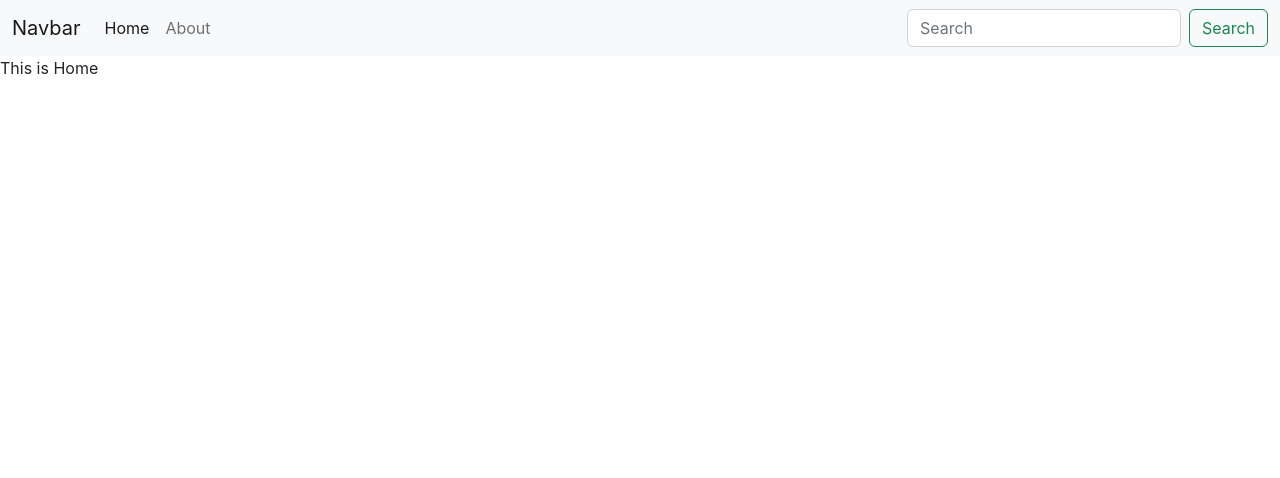
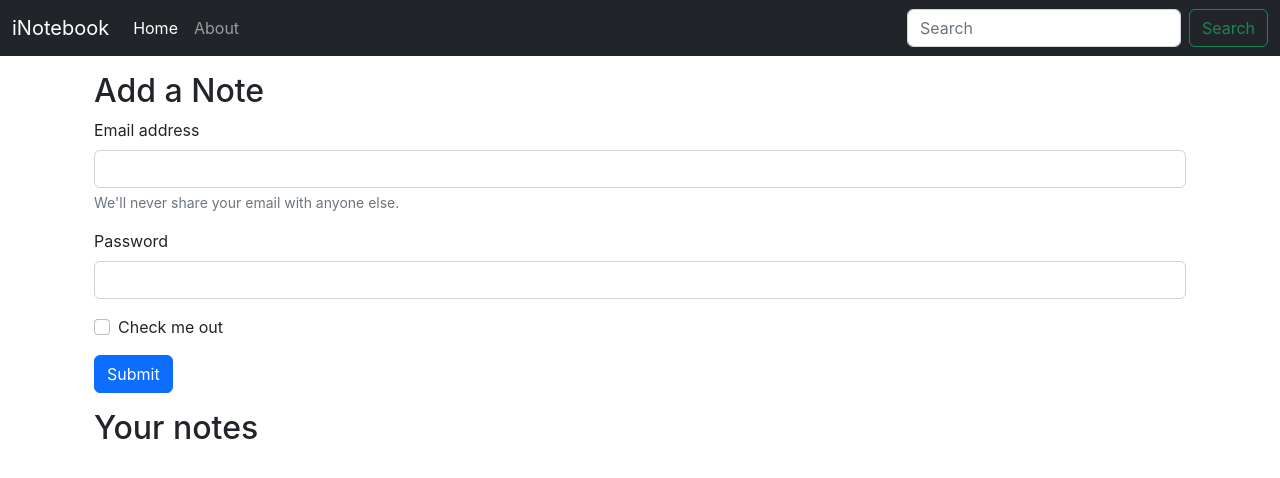
Before and after one commit to DarpanIO/e-Notebook, a React (Create React App) app: page / in a window 1280 px wide. Shown: the top 478 px of the page. Built offline with nearby package versions, Linux system fonts and the light colour scheme.

Commit message:
added useLocation hook

```diff
--- a/src/App.js
+++ b/src/App.js
@@ -1,5 +1,5 @@
 import "./App.css";
-import { BrowserRouter as Router, Routes, Route} from "react-router-dom";
+import { BrowserRouter as Router, Routes, Route } from "react-router-dom";
 import { Navbar } from "./components/Navbar";
 import { Home } from "./components/Home";
 import { About } from "./components/About";
@@ -7,15 +7,16 @@
 function App() {
   return (
     <>
- <NoteState >
-
+      <NoteState>
         <Router>
           <Navbar />
           {/* <Home /> */}
+          <div className="container">
             <Routes>
               <Route exact path="/" element={<Home />} />
               <Route exact path="/about" element={<About />} />
             </Routes>
+          </div>
         </Router>
       </NoteState>
     </>
--- a/src/components/About.js
+++ b/src/components/About.js
@@ -1,12 +1,6 @@
 import React,{useContext,useEffect} from 'react'
-import noteContext from '../context/notes/noteContext'
 export const About = () => {
-    const a = useContext(noteContext);
-    useEffect(() => {
-      a.update();
-    }, [])
-
   return (
-    <div>This is About {a.state.name} in class {a.state.class}</div>
+    <div>This is About page</div>
   )
 }
--- a/src/components/Home.js
+++ b/src/components/Home.js
@@ -1,5 +1,30 @@
 import React from "react";
 
 export const Home = () => {
-  return <div> This is Home</div>;
+  return <div>
+  <div className="container my-3">
+
+  <h2>Add a Note</h2>
+  <form>
+  <div class="mb-3">
+    <label for="exampleInputEmail1" class="form-label">Email address</label>
+    <input type="email" class="form-control" id="exampleInputEmail1" aria-describedby="emailHelp" />
+    <div id="emailHelp" class="form-text">We'll never share your email with anyone else.</div>
+  </div>
+  <div class="mb-3">
+    <label for="exampleInputPassword1" class="form-label">Password</label>
+    <input type="password" class="form-control" id="exampleInputPassword1" />
+  </div>
+  <div class="mb-3 form-check">
+    <input type="checkbox" class="form-check-input" id="exampleCheck1" />
+    <label class="form-check-label" for="exampleCheck1">Check me out</label>
+  </div>
+  <button type="submit" class="btn btn-primary">Submit</button>
+</form>
+  </div>
+
+  <div className="container">
+  <h2>Your notes</h2>
+  </div>
+  </div>;
 };
--- a/src/components/Navbar.js
+++ b/src/components/Navbar.js
@@ -1,21 +1,28 @@
-import React from 'react';
-import {Link} from 'react-router-dom';
+import React,{useEffect} from 'react';
+import {Link,useLocation} from 'react-router-dom';
+
+
 
 export const Navbar = () => {
+  let location = useLocation();
+  useEffect(() => {
+    console.log(location.pathname);
+  }, [location]);
+
   return (
-    <nav className="navbar navbar-expand-lg bg-light">
+    <nav className="navbar navbar-expand-lg navbar-dark bg-dark">
   <div className="container-fluid">
-    <Link className="navbar-brand" to="/">Navbar</Link>
+    <Link className="navbar-brand" to="/">iNotebook</Link>
     <button className="navbar-toggler" type="button" data-bs-toggle="collapse" data-bs-target="#navbarSupportedContent" aria-controls="navbarSupportedContent" aria-expanded="false" aria-label="Toggle navigation">
       <span className="navbar-toggler-icon"></span>
     </button>
     <div className="collapse navbar-collapse" id="navbarSupportedContent">
       <ul className="navbar-nav me-auto mb-2 mb-lg-0">
         <li className="nav-item">
-          <Link className="nav-link active" aria-current="page" to="/">Home</Link>
+          <Link className={`nav-link ${location.pathname=== '/' ? 'active' : "" }`} aria-current="page" to="/">Home</Link>
         </li>
         <li className="nav-item">
-          <Link className="nav-link" to="/about">About</Link>
+          <Link className={`nav-link ${location.pathname=== '/about' ? 'active' : "" }`} to="/about">About</Link>
         </li>
       </ul>
       <form className="d-flex" role="search">
--- a/src/context/notes/NoteState.js
+++ b/src/context/notes/NoteState.js
@@ -4,21 +4,8 @@
 
 const NoteState = (props)=>{
 
-    const s1 ={
-        "name":"harry",
-        "class" : "sb"
-    }
-    const [state,setState]=useState(s1);
-    const update = ()=>{
-        setTimeout(()=>{
-            setState({
-                "name":"larry",
-                "class" : "10b"
-            })
-        },1000)
-    }
     return(
-        <NoteContext.Provider value={{state,update}}>
+        <NoteContext.Provider value={{}}>
             {props.children}
         </NoteContext.Provider>
     )
```
Lines whose indentation alone changed are shown as unchanged.
